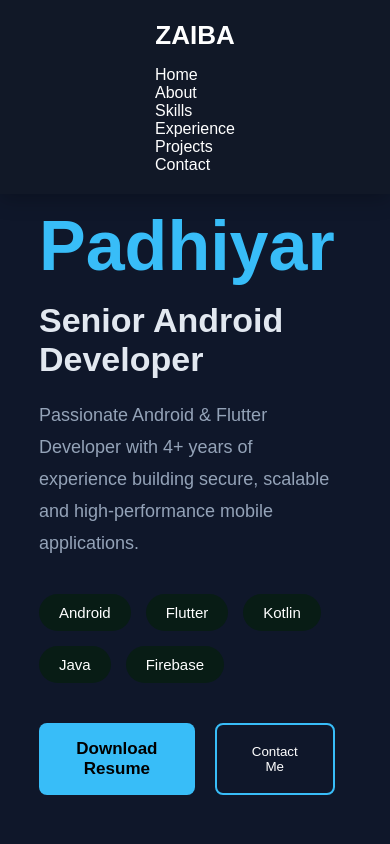
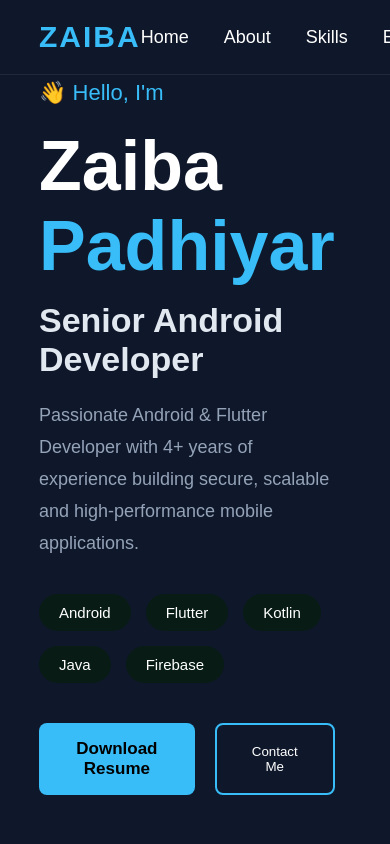
Before and after one commit to padhiyarzaiba/zaibapadhiyar.github.io, a React (Vite) app: page / in a window 390 px wide. Shown: the top 844 px of the page. Built offline with nearby package versions, Linux system fonts and the light colour scheme.

Commit message:
Update navbar again

```diff
--- a/src/components/Navbar.jsx
+++ b/src/components/Navbar.jsx
@@ -1,5 +1,5 @@
 import "../styles/Navbar.css";
-
+// THIS IS A TEST
 function Navbar() {
 
     return (
--- a/src/styles/Navbar.css
+++ b/src/styles/Navbar.css
@@ -1,75 +1,73 @@
-/* =====================================
+/* ===========================
    NAVBAR
-===================================== */
+=========================== */
 
-.navbar {
-    position: fixed;
-    top: 0;
-    left: 0;
-    width: 100%;
-    padding: 20px 80px;
-    background: #111827;
-    display: flex;
-    justify-content: space-between;
-    align-items: center;
-    z-index: 1000;
-    box-shadow: 0 4px 20px rgba(0, 0, 0, 0.25);
+.navbar{
+
+    position:fixed;
+
+    top:0;
+
+    left:0;
+
+    width:100%;
+
+    display:flex;
+
+    justify-content:space-between;
+
+    align-items:center;
+
+    padding:20px 10%;
+
+    background:#0f172a;
+
+    border-bottom:1px solid #1e293b;
+
+    z-index:1000;
+
 }
 
-.logo {
-    color: white;
-    font-size: 30px;
-    font-weight: 700;
-    cursor: pointer;
-}
 
-.nav-links {
-    display: flex;
-    align-items: center;
-    gap: 35px;
-    list-style: none;
-}
 
-.nav-links li {
-    color: #e2e8f0;
-    font-size: 17px;
-    font-weight: 500;
-    cursor: pointer;
-    transition: 0.3s ease;
-}
+.logo{
 
-.nav-links li:hover {
-    color: #38bdf8;
+    font-size:30px;
+
+    font-weight:bold;
+
+    color:#38bdf8;
+
+    letter-spacing:2px;
+
 }
 
 /* ===========================
-   Responsive
+   MENU
 =========================== */
 
-@media (max-width: 992px) {
-    .navbar {
-        padding: 20px 40px;
-    }
+.nav-menu{
 
-    .nav-links {
-        gap: 20px;
-    }
+    display:flex;
+
+    gap:35px;
+
+    list-style:none;
+
 }
 
-@media (max-width: 768px) {
-    .navbar {
-        flex-direction: column;
-        gap: 15px;
-        padding: 20px;
-    }
+.nav-menu li a{
 
-    .nav-links {
-        flex-wrap: wrap;
-        justify-content: center;
-        gap: 15px;
-    }
+    color:white;
 
-    .logo {
-        font-size: 26px;
-    }
+    font-size:18px;
+
+    transition:.3s;
+
 }
+
+.nav-menu li a:hover{
+
+    color:#38bdf8;
+
+}
```
